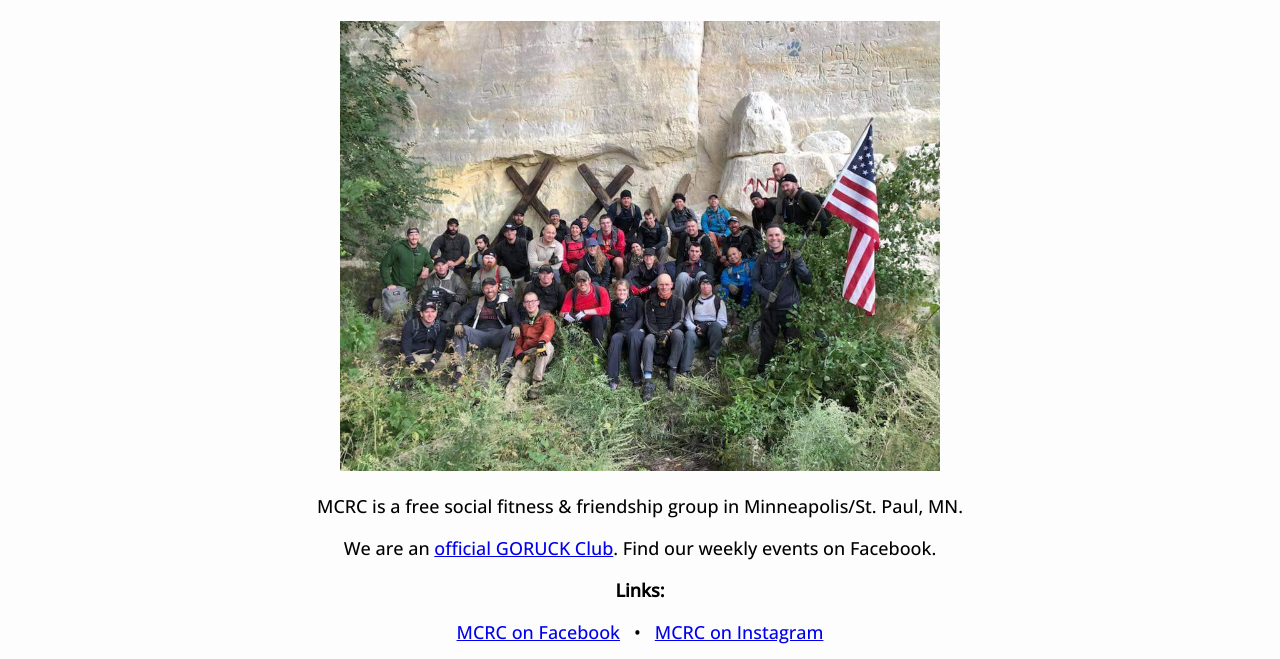
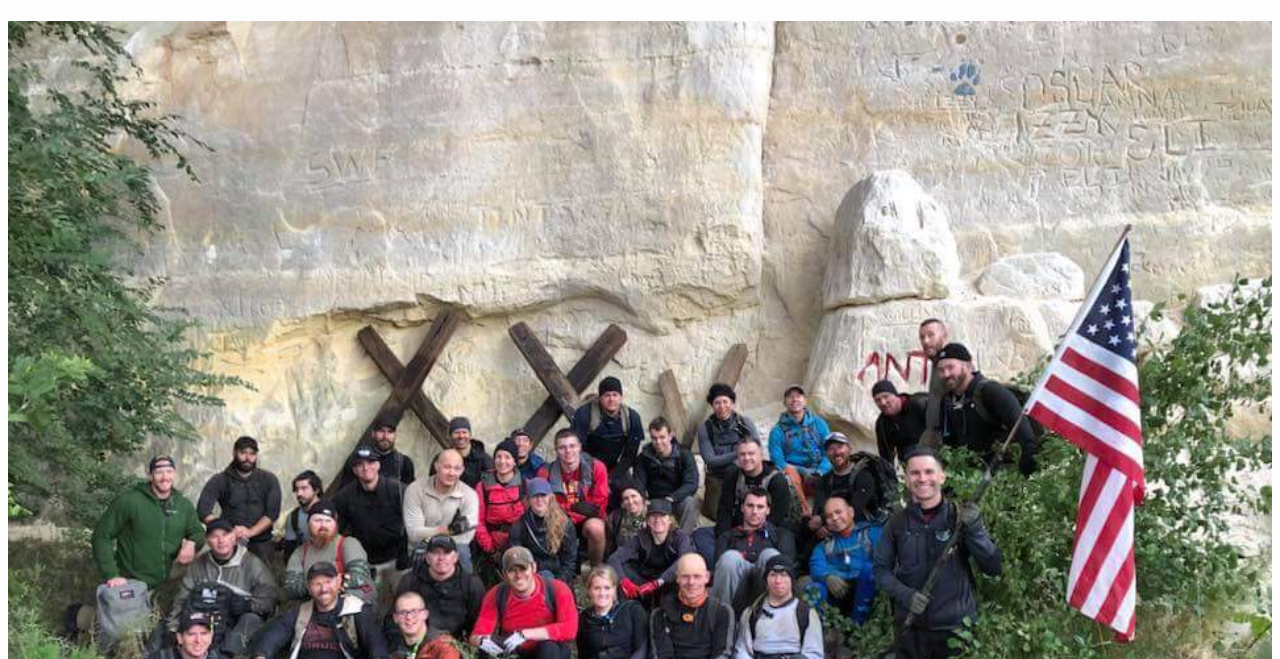
Before and after one commit to joeleyba/MillCityRucking, a plain HTML site: page index.html in a window 1280 px wide. Shown: the part 109-768 px from the top of the page. Drawn offline with nearby package versions, Linux system fonts and the light colour scheme.

Commit message:
Update index.html

```diff
--- a/index.html
+++ b/index.html
@@ -9,7 +9,7 @@ j=d.createElement(s),dl=l!='dataLayer'?'&l='+l:'';j.async=true;j.src=
 })(window,document,'script','dataLayer','GTM-PMCKXFH');</script>
 <!-- End Google Tag Manager -->
 
-<meta name="viewport" content="width=device-width, initial-scale=1">
+<meta name="viewport" content="width=device-width, initial-scale=1.0">
 
 <link rel="preconnect" href="https://fonts.googleapis.com">
 <link rel="preconnect" href="https://fonts.gstatic.com" crossorigin>
@@ -61,7 +61,7 @@ height="0" width="0" style="display:none;visibility:hidden"></iframe></noscript>
 
 <h1>Mill City Rucking Crew</h1>
 
-<img src="group.jpg" alt="Mog Mile Tough 2018" class="responsive" width="600" height="450" >
+<img src="group.jpg" alt="Mog Mile Tough 2018" class="responsive" style="width:100%" >
 
 <p>MCRC is a free social fitness & friendship group in Minneapolis/St. Paul, MN.
 </p>
```
